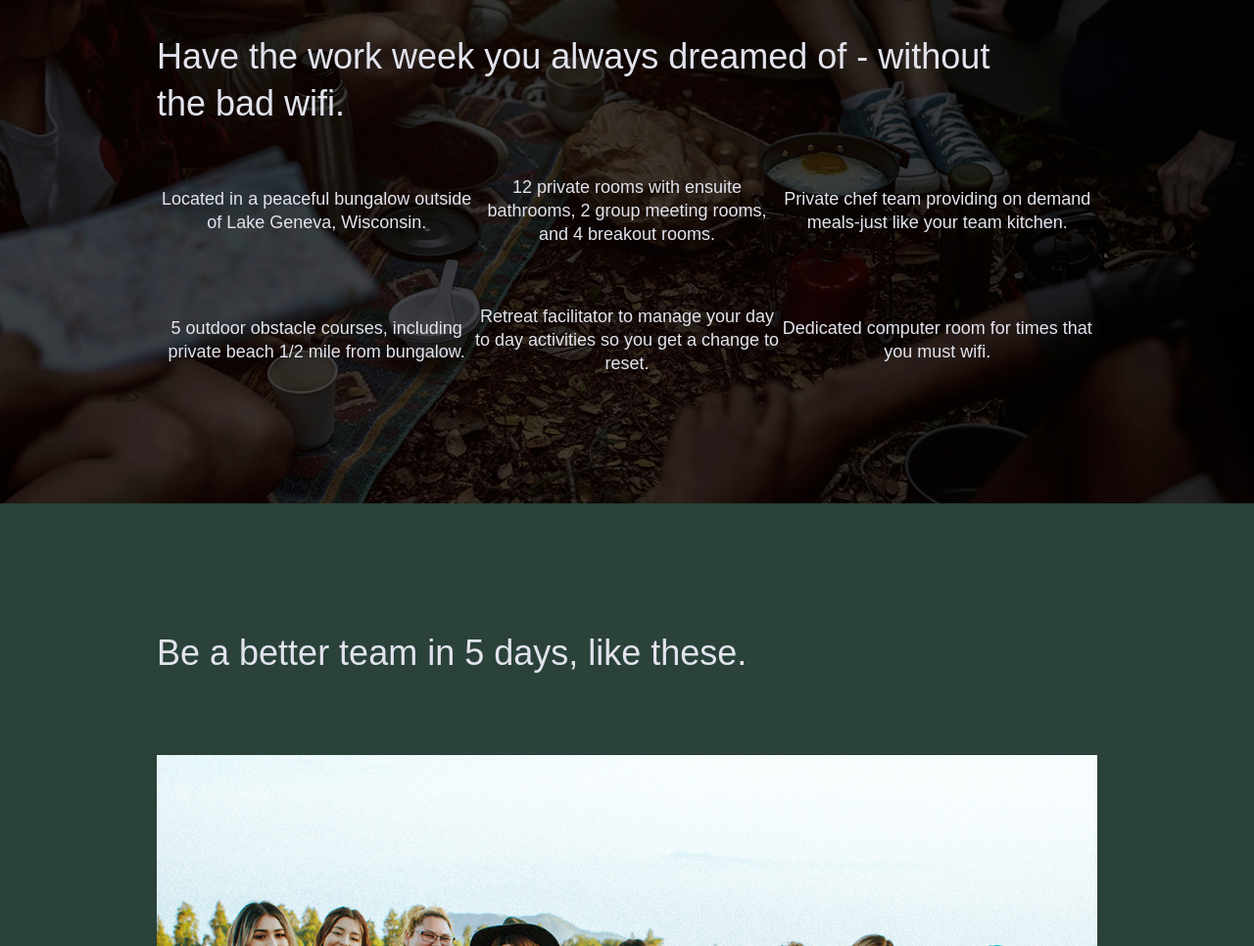
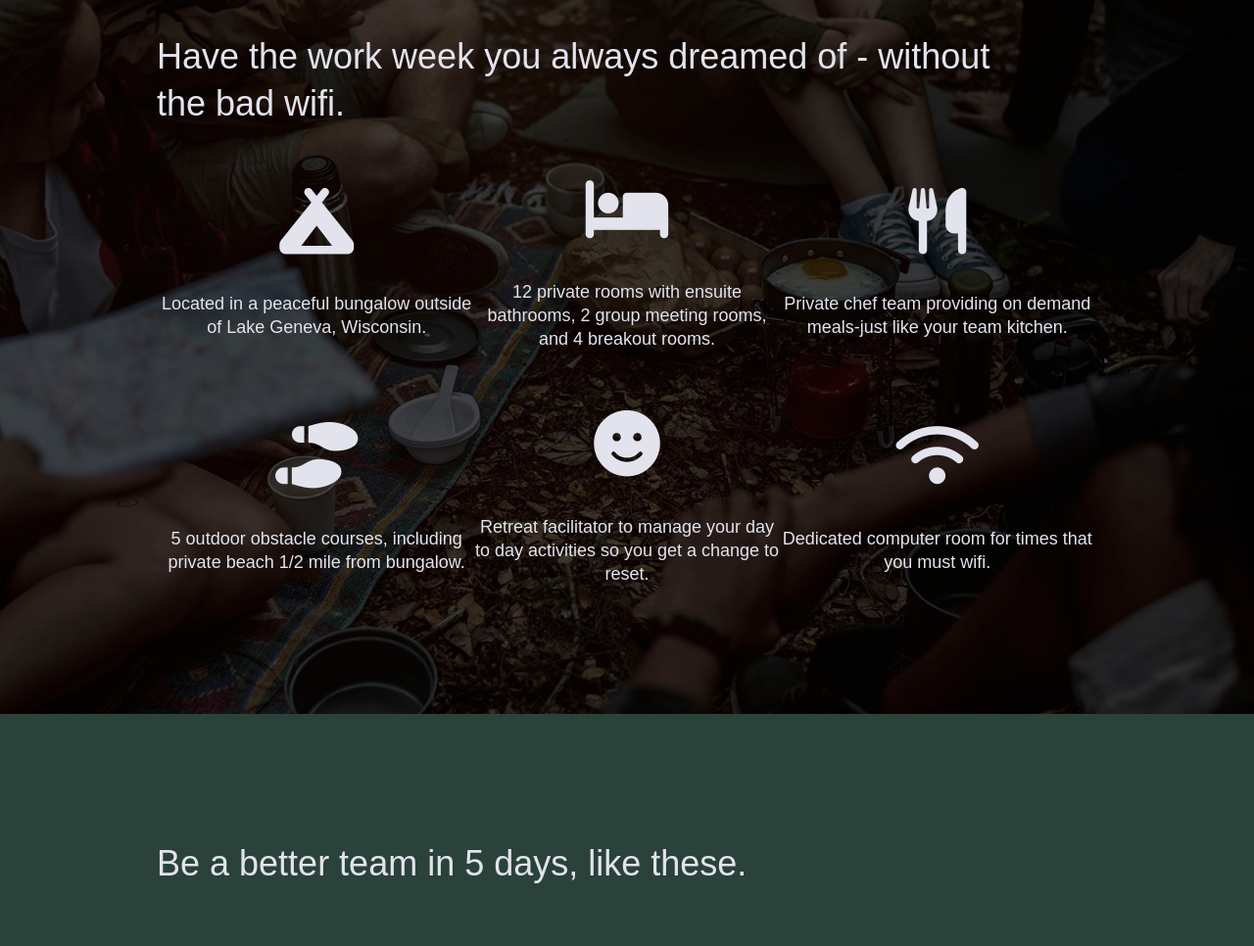
Before and after one commit to JamieS3373/unplugged-retreat, a website built with Parcel: page index.html in a window 1280 px wide. Shown: the part 1098-2064 px from the top of the page at 98% size. Built offline with nearby package versions, Linux system fonts and the light colour scheme.

Commit message:
Added font icons

```diff
--- a/css/main.css
+++ b/css/main.css
@@ -329,6 +329,11 @@
     flex-flow: row wrap;
   }
 
+  .features i {
+    font-size: 3.75em;
+          margin-bottom: 40px;
+  }
+
   .features p {
     text-align: center;
     margin: 0;
@@ -552,7 +557,7 @@
   }
 
   header nav ul {
-    justify-content: space-around;
+    justify-content: space-between;
   }
 
   .header-divider {
--- a/index.html
+++ b/index.html
@@ -18,6 +18,8 @@
 
   <link rel="stylesheet" href="./css/normalize.css">
   <link rel="stylesheet" href="./css/main.css">
+
+  <script src="https://kit.fontawesome.com/9ea521cf24.js" crossorigin="anonymous"></script>
 
   <meta name="theme-color" content="#fafafa">
 </head>
@@ -83,6 +85,7 @@
         <div class="features-items">
           <article>
             <p class="fontawesome-icon">
+              <i class="fas fa-campground"></i>
             </p>
             <p class="features-item-description">
               Located in a peaceful bungalow outside of Lake Geneva, Wisconsin.
@@ -90,6 +93,7 @@
           </article>
           <article>
             <p class="fontawesome-icon">
+              <i class="fas fa-bed"></i>
             </p>
             <p class="features-item-description">
               12 private rooms with ensuite bathrooms, 2 group meeting rooms, and 4 breakout rooms.
@@ -97,6 +101,7 @@
           </article>
           <article>
             <p class="fontawesome-icon">
+              <i class="fas fa-utensils"></i>
             </p>
             <p class="features-item-description">
               Private chef team providing on demand meals-just like your team kitchen.
@@ -104,6 +109,7 @@
           </article>
           <article>
             <p class="fontawesome-icon">
+              <i class="fas fa-shoe-prints"></i>
             </p>
             <p class="features-item-description">
               5 outdoor obstacle courses, including private beach 1/2 mile from bungalow.
@@ -111,6 +117,7 @@
           </article>
           <article>
             <p class="fontawesome-icon">
+              <i class="fas fa-smile"></i>
             </p>
             <p class="features-item-description">
               Retreat facilitator to manage your day to day activities so you get a change to reset.
@@ -118,6 +125,7 @@
           </article>
           <article>
             <p class="fontawesome-icon">
+              <i class="fas fa-wifi"></i>
             </p>
             <p class="features-item-description">
               Dedicated computer room for times that you must wifi.
```
Also changed, not shown: faq/index.html (+2 -0 lines).
